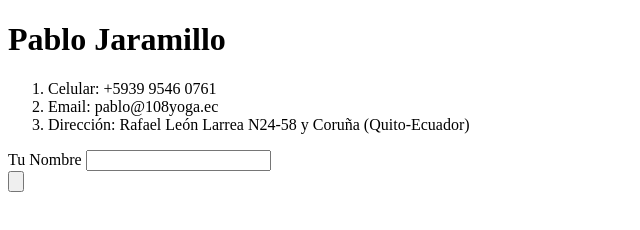
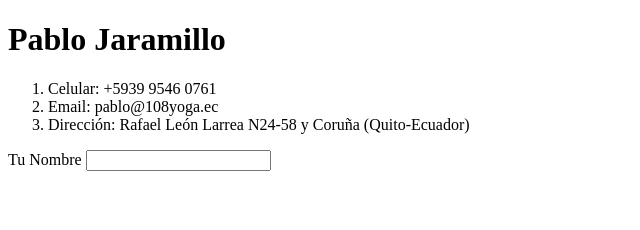
Before and after one commit to Pablirri21/cv, a plain HTML site: page contact.html in a window 1280 px wide. Shown: the full height of the page, 0-640 px from the left. Drawn offline with Linux system fonts and the light colour scheme.

Commit message:
Update contact.html
delete submit button

```diff
--- a/contact.html
+++ b/contact.html
@@ -16,7 +16,6 @@
   <form class="" action="index.html" method="post">
   <label>Tu Nombre</label>
   <input type="text" name="" value=""><br>
-  <input type="submit" name="" value="">
 
   </form>
 
```
